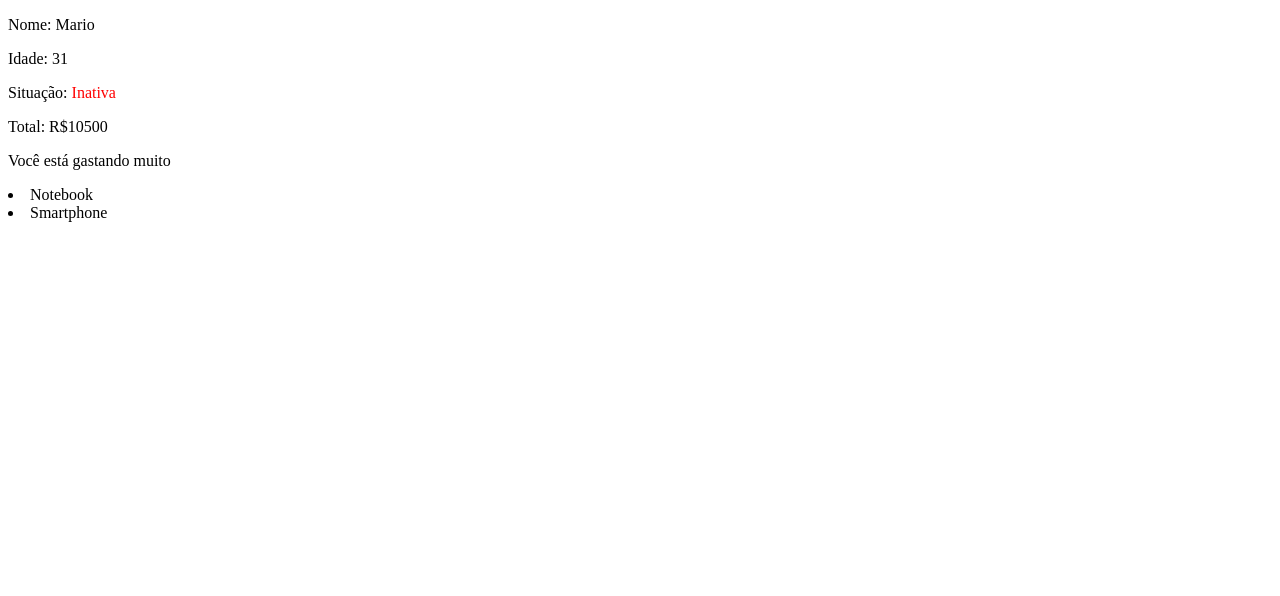
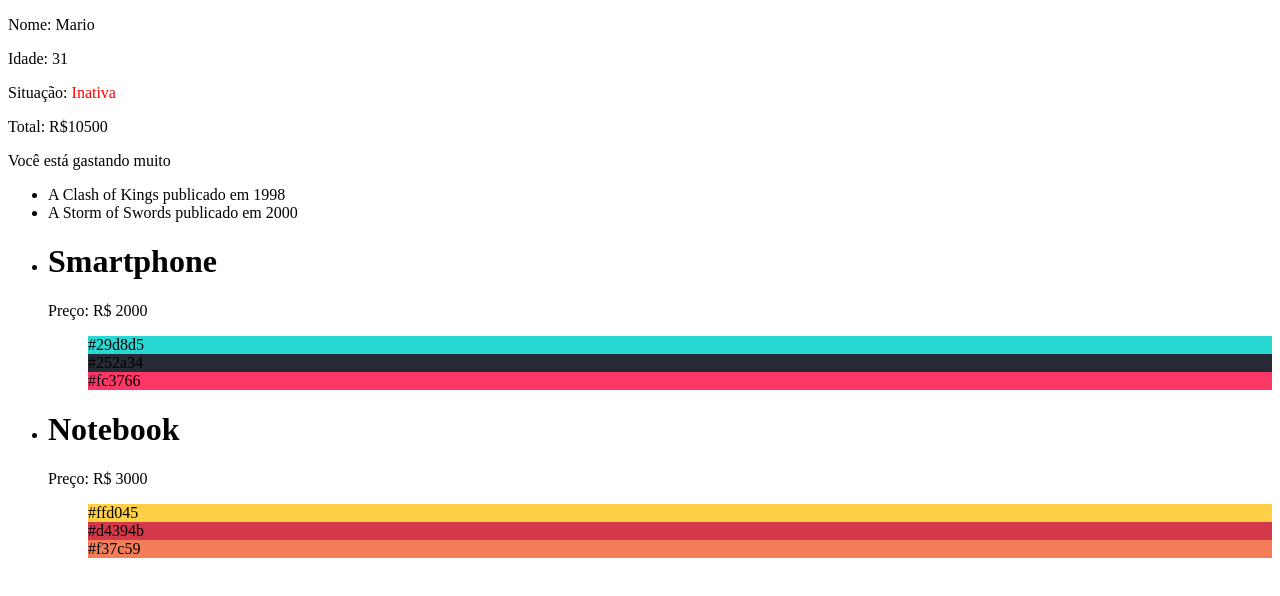
Before and after one commit to iancoel/react-studies, a React (Create React App) app: page / in a window 1280 px wide. Shown: the top 596 px of the page. Built offline with nearby package versions, Linux system fonts and the light colour scheme; the HTML template or start-up script is replaced by a standard one.

Commit message:
jsx arrays completed

```diff
--- a/src/App.js
+++ b/src/App.js
@@ -1,15 +1,15 @@
 import React from 'react';
 
-const luana = {
-  cliente: 'Luana',
-  idade: 27,
-  compras: [
-    { nome: 'Notebook', preco: 'R$ 2500' },
-    { nome: 'Geladeira', preco: 'R$ 3000' },
-    { nome: 'Smartphone', preco: 'R$ 1500' },
-  ],
-  ativa: true,
-};
+// const luana = {
+//   cliente: 'Luana',
+//   idade: 27,
+//   compras: [
+//     { nome: 'Notebook', preco: 'R$ 2500' },
+//     { nome: 'Geladeira', preco: 'R$ 3000' },
+//     { nome: 'Smartphone', preco: 'R$ 1500' },
+//   ],
+//   ativa: true,
+// };
 
 const mario = {
   cliente: 'Mario',
@@ -28,9 +28,12 @@ const App = () => {
   const somaTotal = dados.compras
     .map((item) => Number(item.preco.replace('R$ ', '')))
     .reduce((a, b) => a + b);
-  console.log(somaTotal);
 
-  const produtos = [<li key="e1">Notebook</li>, <li key="e2">Smartphone</li>];
+  const livros = [
+    { nome: 'A Game of Thrones', ano: 1996 },
+    { nome: 'A Clash of Kings', ano: 1998 },
+    { nome: 'A Storm of Swords', ano: 2000 },
+  ];
 
   return (
     <div>
@@ -44,7 +47,16 @@ const App = () => {
       </p>
       <p>Total: R${somaTotal}</p>
       {somaTotal > 10000 && <p>Você está gastando muito</p>}
-      {produtos}
+
+      <ul>
+        {livros
+          .filter(({ ano }) => ano >= 1998)
+          .map(({ nome, ano }) => (
+            <li key={nome}>
+              {nome} publicado em {ano}
+            </li>
+          ))}
+      </ul>
     </div>
   );
 };
--- /dev/null
+++ b/src/JSXArrays.js
@@ -0,0 +1,57 @@
+import React from 'react';
+
+const produtos = [
+  {
+    id: 1,
+    nome: 'Smartphone',
+    preco: 'R$ 2000',
+    cores: ['#29d8d5', '#252a34', '#fc3766'],
+  },
+  {
+    id: 2,
+    nome: 'Notebook',
+    preco: 'R$ 3000',
+    cores: ['#ffd045', '#d4394b', '#f37c59'],
+  },
+  {
+    id: 3,
+    nome: 'Tablet',
+    preco: 'R$ 1500',
+    cores: ['#365069', '#47c1c8', '#f95786'],
+  },
+];
+
+const produtosFiltrados = produtos.filter(
+  (produto) => Number(produto.preco.replace('R$ ', '')) > 1500,
+);
+
+const JSXArrays = () => {
+  return (
+    <div>
+      <ul>
+        {produtosFiltrados.map((produto) => (
+          <li key={produto.nome}>
+            <h1>{produto.nome}</h1>
+            <p>Preço: {produto.preco}</p>
+            <ul>
+              {produto.cores.map((cor) => (
+                <li
+                  style={{
+                    listStyle: 'none',
+                    color: '#000',
+                    backgroundColor: cor,
+                  }}
+                  key={cor}
+                >
+                  {cor}
+                </li>
+              ))}
+            </ul>
+          </li>
+        ))}
+      </ul>
+    </div>
+  );
+};
+
+export default JSXArrays;
--- a/src/index.js
+++ b/src/index.js
@@ -1,10 +1,12 @@
 import React from 'react';
 import ReactDOM from 'react-dom';
 import App from './App';
+import JSXArrays from './JSXArrays';
 
 ReactDOM.render(
   <React.StrictMode>
     <App />
+    <JSXArrays />
   </React.StrictMode>,
   document.getElementById('root'),
 );
```
